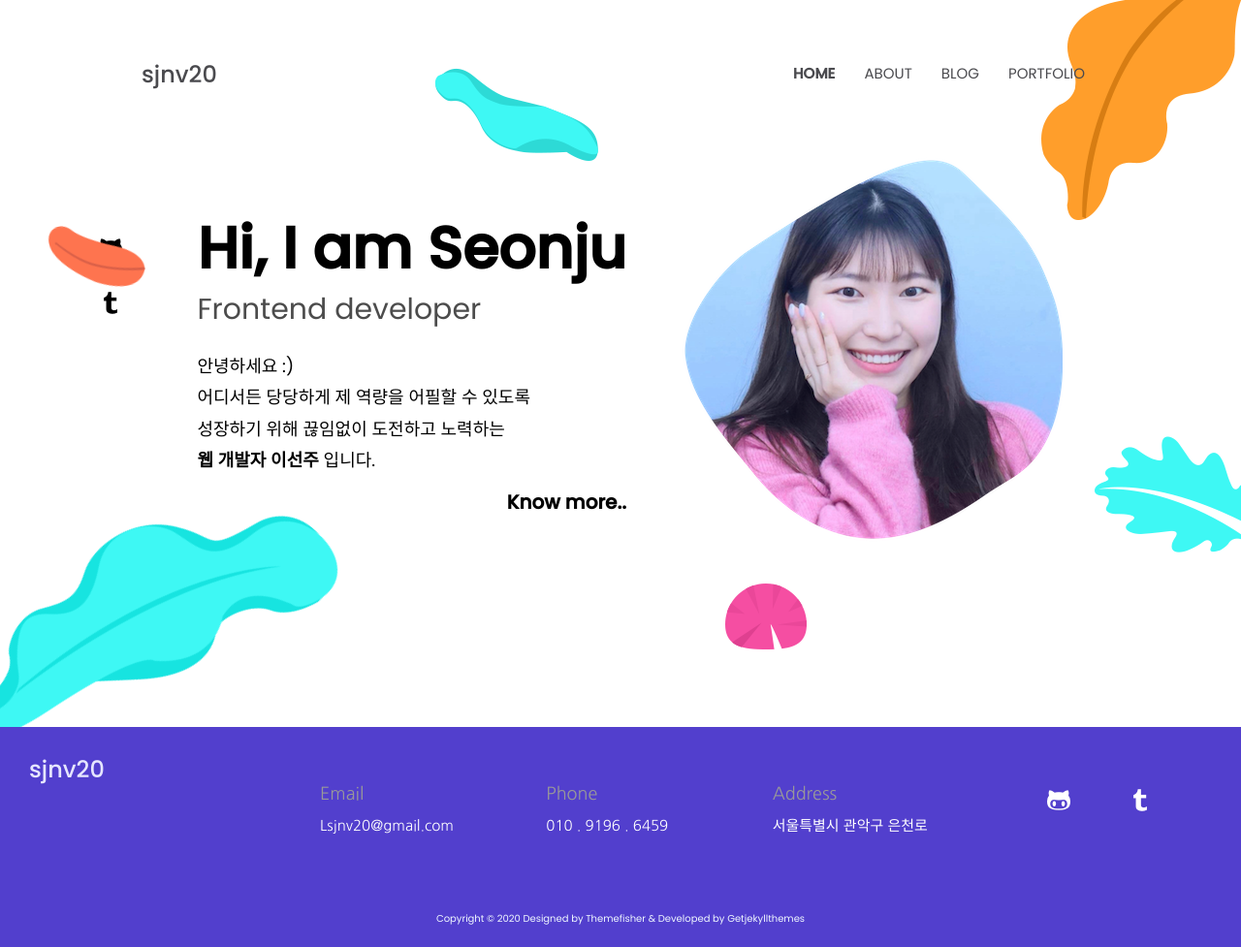
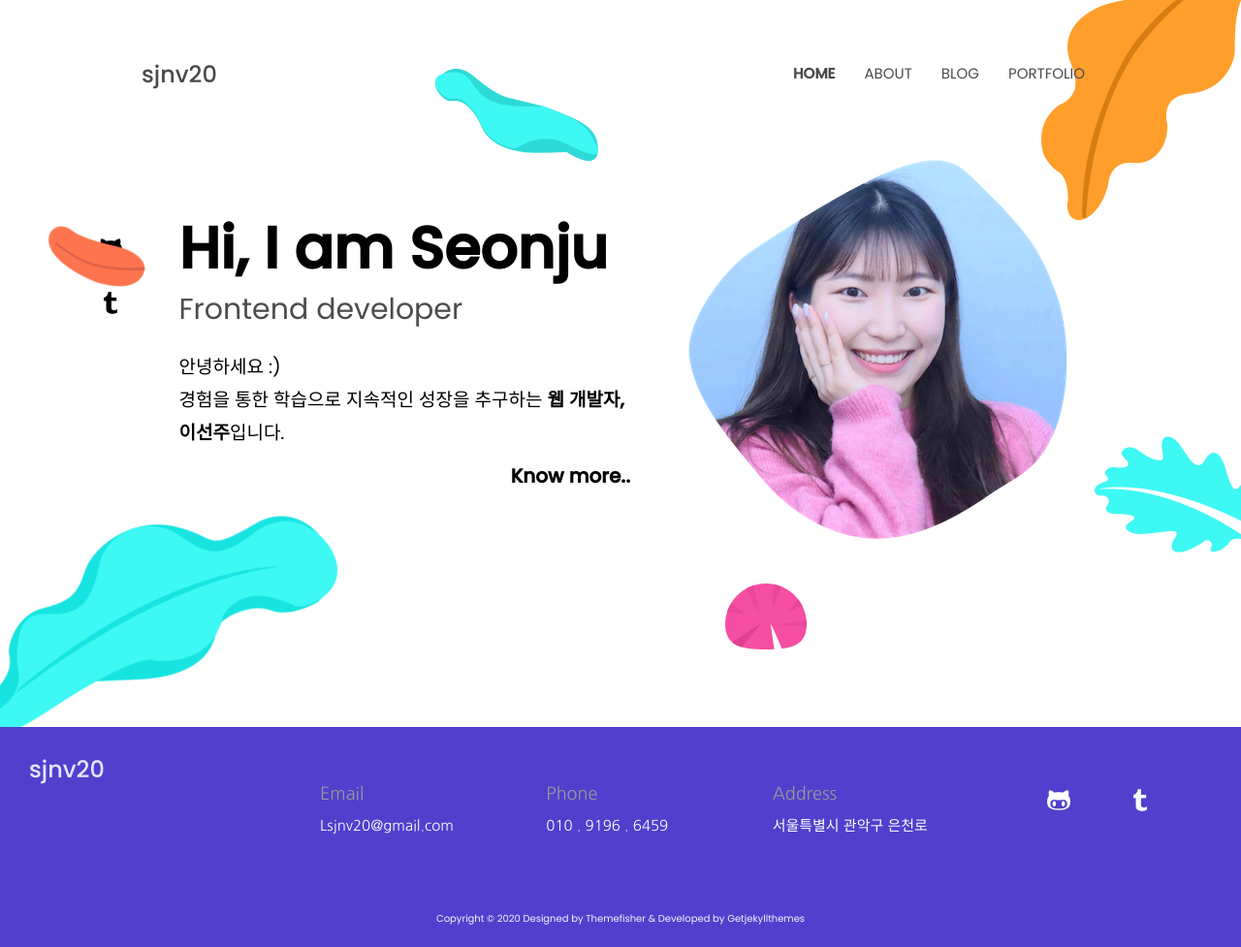
Before and after one commit to sjnv20/sjnv20.github.io, a Jekyll site: the page built from index.html, in a window 1280 px wide and 977 px high. Shown: the whole window at 97% size. Built offline with Jekyll 4.4.1, drawn with Linux system fonts in a browser that asks for light colours; some web fonts are replaced.

Commit message:
aboutme edit

```diff
--- a/_data/settings.yml
+++ b/_data/settings.yml
@@ -38,7 +38,7 @@
 hero:
   hero-title: Hi, I am Seonju
   hero-content: Frontend developer
-  hero-fill: 안녕하세요 :)<br>어디서든 당당하게 제 역량을 어필할 수 있도록 <br>성장하기 위해 끊임없이 도전하고 노력하는<br><b>웹 개발자 이선주</b> 입니다.
+  hero-fill: 안녕하세요 :)<br>경험을 통한 학습으로 지속적인 성장을 추구하는 <b>웹 개발자, 이선주</b>입니다.
 
 card-front:
   - { icon: "ti-themify-favicon-alt", content: "&nbspClick!" }
@@ -60,7 +60,7 @@
 # About (Section and Page)
 
 # About Section
-blurb: "안녕하세요 :) 앞으로 나아가는 개발자 <b>이선주</b> 입니다.<br/>어디서든 당당하게 제 역량을 어필할 수 있도록 성장하기 위해 웹 개발과 관련된 여러 기술들을 학습하고,<br/>요약&정리하는 즐거움을 기반으로 블로그에 학습내용을 정리하는 습관을 만들어가고 있습니다.<br/>"
+blurb: "안녕하세요 앞으로 나아가는 개발자 <b>이선주</b> 입니다.<br/>어디서든 당당하게 제 역량을 어필할 수 있도록 성장하기 위해 웹 개발과 관련된 여러 기술들을 학습하고,<br/>요약&정리하는 즐거움을 기반으로 블로그에 학습내용을 정리하는 습관을 만들어가고 있습니다.<br/>"
 
 blurb-btn-link: "/about"
 blurb-btn-name: Know more..
--- a/_pages/about.md
+++ b/_pages/about.md
@@ -3,15 +3,12 @@
 title: About Me | 이선주
 image: assets/images/about/Me.png
 ---
-안녕하세요 :)
-앞으로 나아가는 개발자 <b>이선주</b> 입니다.
+안녕하세요 :) <br/>
+경험을 통한 학습으로 지속적인 성장을 추구하는 <b>웹 개발자, 이선주</b>입니다.
 
-어디서든 당당하게 제 역량을 어필할 수 있도록 성장하기 위해
-웹 개발과 관련된 여러 기술들을 학습하고,<br/>
-요약&정리하는 즐거움을 기반으로 블로그에 학습내용을 정리하는 습관을 만들어가고 있습니다.
+제 역량을 어디서든 자신있게 드러낼 수 있도록 웹 개발과 관련된 여러 언어를 공부하고, <br/>학습 내용을 블로그에 정리하면서 스스로의 이해도를 재확인하는 습관을 만들어가고 있습니다.
 
 주로 사용하는 언어는 <b>JAVA</b>로 안드로이드 앱 및 웹 개발 프로젝트를 진행해 본 경험이 있습니다.
-<br/>또한 <b>Python</b> 기초를 학습하며 알고리즘 공부를 같이 하고 있습니다.
+<br/>또한 <b>React.js</b> 를 이해하기 위해 직접 회사 웹사이트를 구축하며 학습하고 있습니다.
 
-아직 부족한 부분은 많지만 이러한 부족함이 성장의 걸림돌이 되지 않도록 하기 위해 열심히 노력하고 있습니다.
 <br/>감사합니다.
--- a/assets/scss/templates/_hero-area.scss
+++ b/assets/scss/templates/_hero-area.scss
@@ -17,7 +17,7 @@
   }
 
   .herofill{
-    font-size : 18px;
+    font-size : 19px;
   }
 }
 
```
